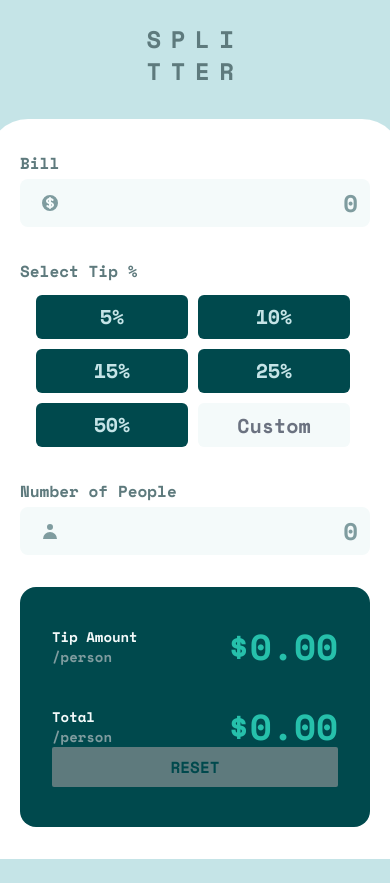
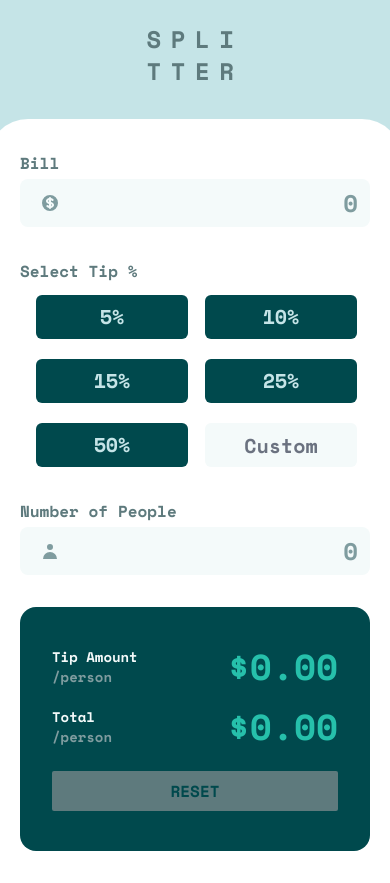
Before and after one commit to sagardwivedi/tip-calculator, a Next.js app: page / in a window 390 px wide. Before the commit the page ends 859 px from the top, so only its background shows below. Built offline with nearby package versions, Linux system fonts and the light colour scheme.

Commit message:
Few Changes

```diff
--- a/components/ResultAmount.tsx
+++ b/components/ResultAmount.tsx
@@ -7,7 +7,7 @@ type Props = {
 
 const ResultAmount: NextPage<Props> = ({ tipAmount, personAmount }) => {
   return (
-    <div className="space-y-10">
+    <div className="space-y-5 md:space-y-10">
       <div className="result">
         <h5>
           Tip Amount <br />
--- a/components/TipInput.tsx
+++ b/components/TipInput.tsx
@@ -24,7 +24,7 @@ const TipInput: NextPage<TipInputProps> = ({
   return (
     <div className="mb-8">
       <p className="mb-3">Select Tip %</p>
-      <div className="flex flex-row flex-wrap gap-[10px] px-4 sm:px-0  md:grid md:grid-cols-3">
+      <div className="grid grid-cols-2 gap-5 px-4 sm:grid-cols-3 md:px-0">
         {[5, 10, 15, 25, 50].map((value) => (
           <label key={value}>
             <input
--- a/pages/index.tsx
+++ b/pages/index.tsx
@@ -79,7 +79,7 @@ const Index: NextPage = () => {
               personAmount={personAmount}
             />
             <button
-              className={`w-full rounded-sm border-none bg-cyan-500/80 py-2 text-cyan-900 hover:bg-cyan-500 disabled:cursor-not-allowed disabled:bg-grayish_cyan-700`}
+              className={`w-full rounded-sm border-none bg-cyan-500/80 py-2 text-cyan-900 hover:bg-cyan-500 mt-6 md:mt-0 disabled:cursor-not-allowed disabled:bg-grayish_cyan-700`}
               type="reset"
               disabled={
                 !tip && !bill && !numberOfPeople && !customTip ? true : false
```
